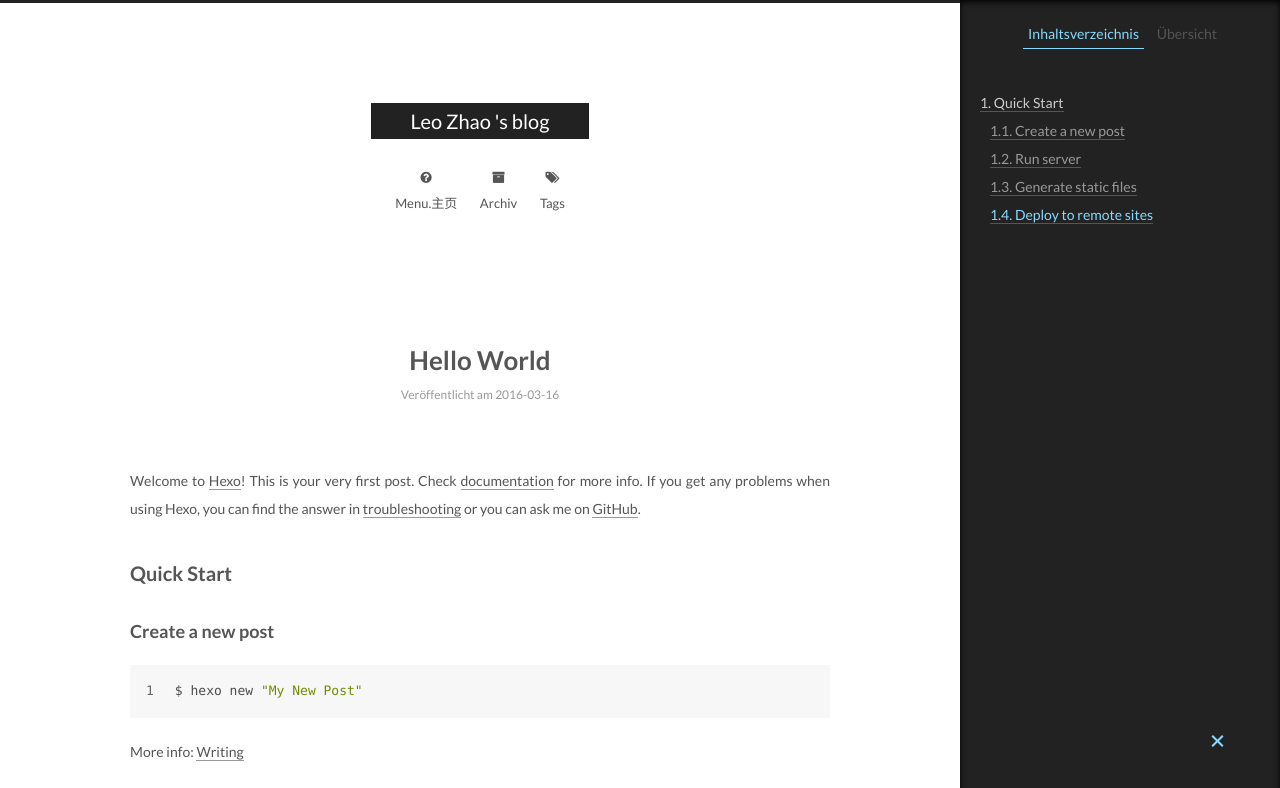
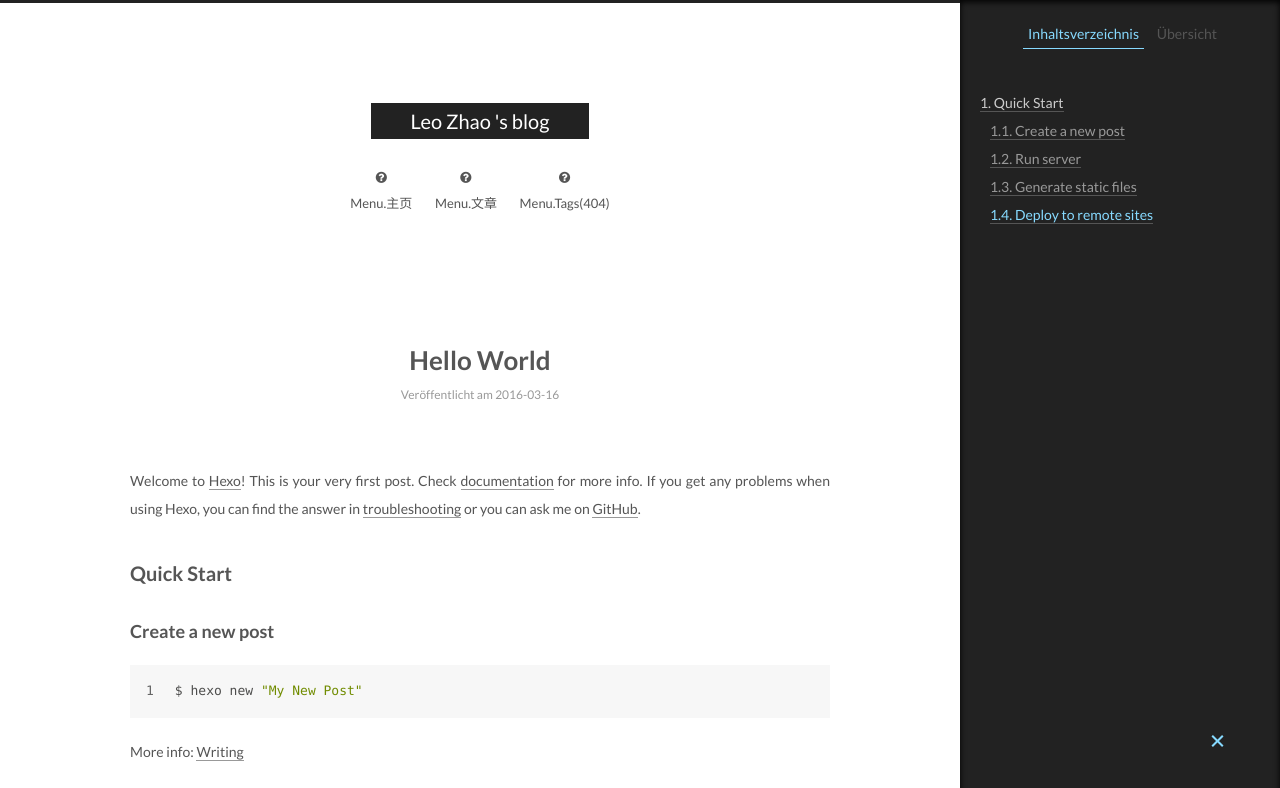
Before and after one commit to leozhao2333/zhaoleyi.github.io, a plain HTML site: page 2016/03/16/hello-world/index.html in a window 1280 px wide. Shown: the top 788 px of the page. Drawn offline with Linux system fonts and the light colour scheme.

Commit message:
Site updated: 2016-03-16 16:00:44

```diff
--- a/2016/03/16/hello-world/index.html
+++ b/2016/03/16/hello-world/index.html
@@ -150,22 +150,22 @@ Quick">
         </li>
 
 
-        <li class="menu-item menu-item-archives">
+        <li class="menu-item menu-item-文章">
           <a href="/archives" rel="section">
 
-              <i class="menu-item-icon fa fa-archive fa-fw"></i> <br />
+              <i class="menu-item-icon fa fa-question-circle fa-fw"></i> <br />
 
-            Archiv
+            menu.文章
           </a>
         </li>
 
 
-        <li class="menu-item menu-item-tags">
+        <li class="menu-item menu-item-tags(404)">
           <a href="/tags" rel="section">
 
-              <i class="menu-item-icon fa fa-tags fa-fw"></i> <br />
+              <i class="menu-item-icon fa fa-question-circle fa-fw"></i> <br />
 
-            Tags
+            menu.tags(404)
           </a>
         </li>
 
@@ -331,7 +331,7 @@ Quick">
         </div>
         <nav class="site-state motion-element">
           <div class="site-state-item site-state-posts">
-            <a href="/archives">
+            <a href="/">
               <span class="site-state-item-count">1</span>
               <span class="site-state-item-name">Artikel</span>
             </a>
--- a/css/main.css
+++ b/css/main.css
@@ -1511,7 +1511,7 @@ pre .javascript .function {
   width: 4px;
   height: 4px;
   border-radius: 50%;
-  background: #aff;
+  background: #d7ffc4;
 }
 .links-of-blogroll {
   font-size: 13px;
```
Also changed, not shown: archives/2016/03/index.html (+7 -7 lines), archives/2016/index.html (+7 -7 lines), archives/index.html (+7 -7 lines), index.html (+7 -7 lines).
